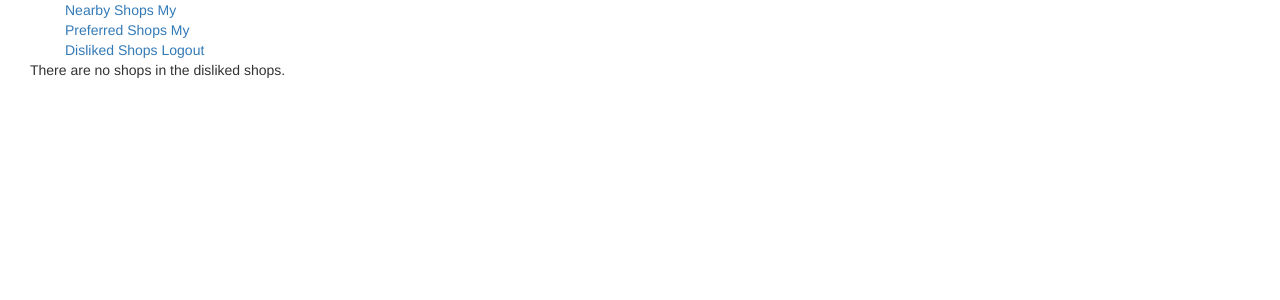
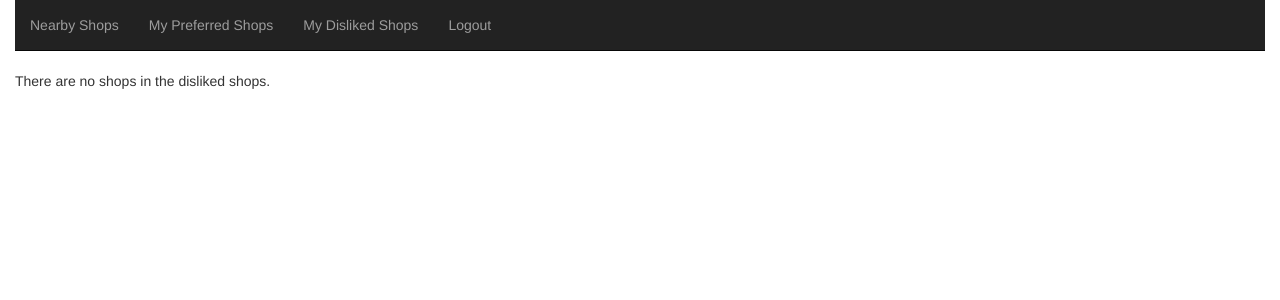
Before and after one commit to ezzimo/Nearby-Shops, a Django app: page /shops_nearby/DislikedSops/ in a window 1280 px wide. Shown: the top 300 px of the page. Run offline with Django 3.2, Linux system fonts and the light colour scheme; the visitor is signed in with stand-in values (Sample User, id 1); data comes from the database, SQL or seed files in the repository; data that the repository does not hold is empty; parts of the project's set-up code (start-up, migrations or seed data) failed here and were passed over; some libraries are stand-ins or nearby versions.

Commit message:
modifications on the styles

```diff
--- a/Shops/settings.py
+++ b/Shops/settings.py
@@ -60,6 +60,7 @@ INSTALLED_APPS = [
     'rest_framework',
     'rest_framework_gis',
     'django_google_maps',
+    'floppyforms',
 ]
 
 MIDDLEWARE = [
--- a/shops_nearby/templates/base_generic.html
+++ b/shops_nearby/templates/base_generic.html
@@ -14,15 +14,6 @@
   <script src="https://maxcdn.bootstrapcdn.com/bootstrap/3.3.7/js/bootstrap.min.js"></script>
   <!-- additional CSS style for the Nearby Shops home page -->
   <style media="screen" type="text/css">
-  .col-sm-2 {
-  margin:0;
-  padding:0;
-  }
-  .col-sm-2 li {
-  display:block;
-  float:left;
-  padding:0 10px;
-  }
 
   .container {
   width: 270px;
@@ -107,26 +98,25 @@
 </head>
 
 <body>
-
   <div class="container-fluid">
-      <div class="col-sm-2">
+    <header>
+    <nav class="navbar navbar-inverse navbar-static-top">
          {% block sidebar %}
-           <ul class="sidebar-nav">
+           <ul class="nav navbar-nav">
            {% if user.is_authenticated %}
-            <li><a href="{% url 'home' %}">Nearby Shops</a>
-              <a href="{% url 'favorites'%}?next={{request.path}}">My Preferred Shops</a>
-              <a href="{% url 'dislikes'%}?next={{request.path}}">My Disliked Shops</a>
-              <a href="{% url 'logout'%}?next={{request.path}}">Logout</a>
-            </li>
+            <li class="Home"><a href="{% url 'home' %}">Nearby Shops</a></li>
+            <li class="favorites">  <a href="{% url 'favorites'%}?next={{request.path}}">My Preferred Shops</a></li>
+            <li class="dislikes"><a href="{% url 'dislikes'%}?next={{request.path}}">My Disliked Shops</a></li>
+            <li class="logout"><a href="{% url 'logout'%}?next={{request.path}}">Logout</a></li>
            {% else %}
-              <li><a href="{% url 'login'%}?next={{request.path}}">Login</a></li>
-              <li><a  href="{% url 'signup' %}?next={{request.path}}">Signup</a></li>
+              <li class="login"><a href="{% url 'login'%}?next={{request.path}}">Login</a></li>
+              <li class="signup"><a  href="{% url 'signup' %}?next={{request.path}}">Signup</a></li>
            {% endif %}
            </ul>
          {% endblock %}
-      </div>
-      <br><br><br>
-    <div class="col-sm-10 ">
+      </nav>
+    </header>
+    <div>
       {% block content %}
       {% endblock %}
     </div>
--- a/shops_nearby/views.py
+++ b/shops_nearby/views.py
@@ -17,11 +17,11 @@ def home(request):
     """
     View function for home page of site.
     """
-    shop_list = Shop.objects.all()
-    user = User.objects.get(email=request.user)
-    preferred_list = user.preferred.all()
-    disliked_list = user.disliked.all()
-    ref_location = user.maplocation
+    shop_list = Shop.objects.all() # get all the shops from db to shop_list
+    user = User.objects.get(email=request.user) # get the email of the current user
+    preferred_list = user.preferred.all() #get all the preferred shops for the current user
+    disliked_list = user.disliked.all() #get all the disliked shops for the current user in disliked_list
+    ref_location = user.maplocation # get the coordinates of the user from maplocation to ref_location
     shop_order = Shop.objects.annotate(distance=D('location', ref_location)).order_by('distance')
 
     # Number of visits to this view, as counted in the session variable.
@@ -63,6 +63,9 @@ def dislikes(request):
 
 
 def change_preferred(request, operation, id):
+    """
+    add or remove shop from preferred list of shops
+    """
     shop = Shop.objects.get(id=id)
     if operation == 'add':
         User.make_preferred(request.user, shop)
@@ -72,6 +75,9 @@ def change_preferred(request, operation, id):
         return redirect('favorites')
 
 def change_disliked(request, operation, id):
+    """
+    add or remove shop from disliked list of shops
+    """
     shop = Shop.objects.get(id=id)
     if operation == 'add':
         User.make_dislike(request.user, shop)
```
Also changed, not shown: shops_nearby/admin.py (+8 -1 lines), shops_nearby/templates/home.html (+1 -6 lines), 1 other file.
